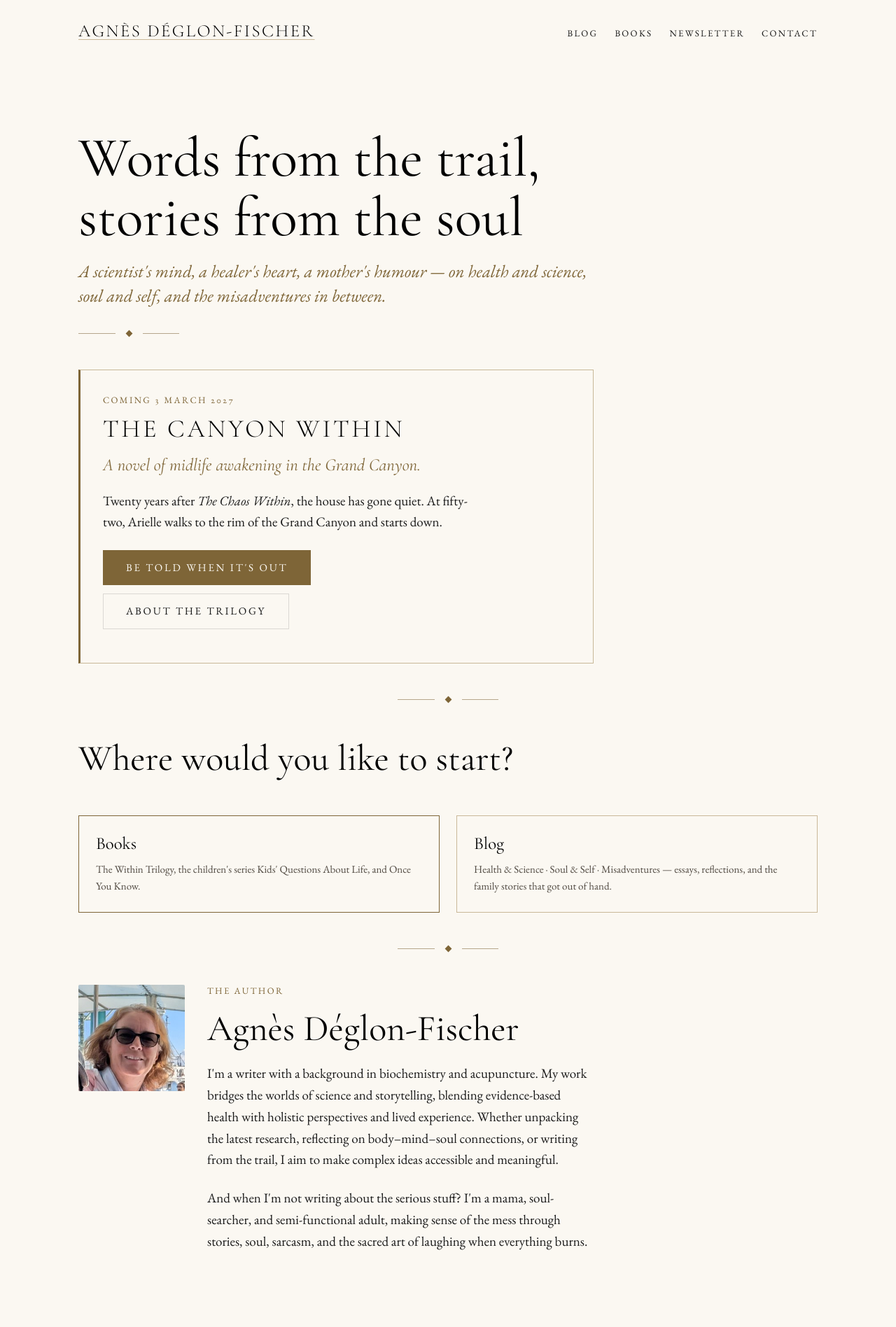
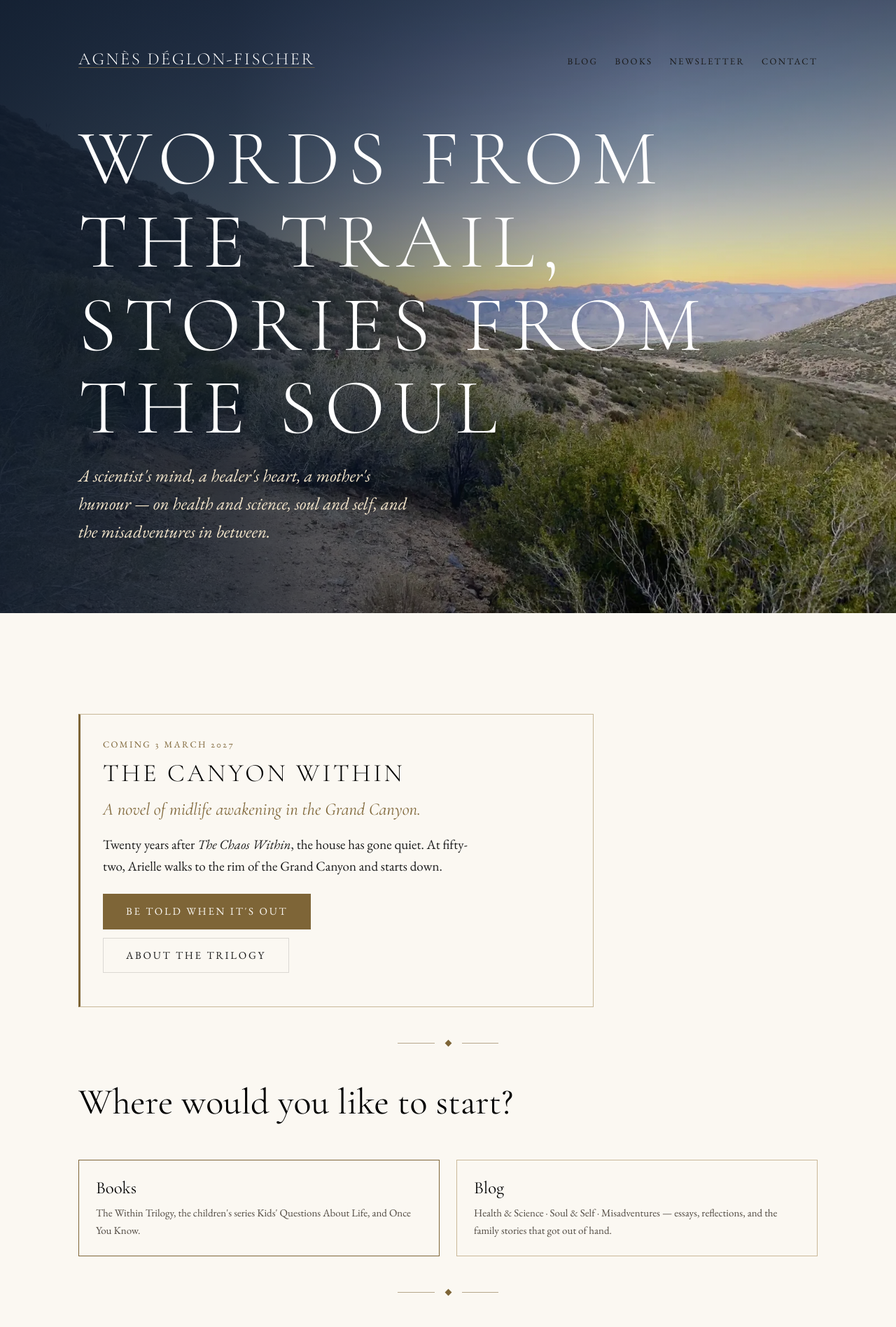
Before and after one commit to adeglon/adeglon.github.io, a Jekyll site: the page built from docs/index.html, in a window 1280 px wide. Shown: the top 1896 px of the page at 70% size. Built offline with Jekyll 4.4.1, drawn with Linux system fonts in a browser that asks for light colours; a script that is not in the unit is left out.

Commit message:
Landing hero: Agnes' dusk trail photograph, with a matching social card

```diff
--- a/docs/_includes/head.html
+++ b/docs/_includes/head.html
@@ -26,7 +26,8 @@
 <meta property="og:description" content="{{ page.description | default: site.description | strip_newlines | strip }}">
 <meta property="og:url" content="{{ page.url | absolute_url }}">
 <meta property="og:site_name" content="{{ site.title }}">
-<meta property="og:image" content="{{ '/assets/ornament/social-card-1200.jpg' | absolute_url }}">
+{%- comment %}Pages may override the card; the ornament is the fallback.{%- endcomment %}
+<meta property="og:image" content="{{ page.og_image | default: '/assets/ornament/social-card-1200.jpg' | absolute_url }}">
 <meta property="og:image:width" content="1200">
 <meta property="og:image:height" content="630">
 <meta name="twitter:card" content="summary_large_image">
--- a/docs/assets/css/components.css
+++ b/docs/assets/css/components.css
@@ -149,6 +149,11 @@
 @media (max-width: 48rem) {
   .hero__scrim { background: var(--scrim-copy-narrow); }
 }
+
+/* The trail hero is a 4:3 frame doing duty in a wide band, so the crop is
+   pinned just below centre: sky for the title above, trail and horizon below.
+   Swap the picture at the cover reveal and this line is what needs revisiting. */
+.hero__media--trail { object-position: 50% 52%; }
 .hero__body {
   position: relative; z-index: 2;
   padding-block: var(--sp-9);
--- a/docs/index.html
+++ b/docs/index.html
@@ -1,16 +1,57 @@
 ---
 layout: default
 permalink: /
+og_image: /assets/hero/hero-trail-og-1200.jpg
 ---
-{% include header.html %}
+{%- comment %}
+  The hero. Agnès' own photograph, dusk on the trail above the desert - NOT the
+  canyon, and deliberately so: The Canyon Within's cover is a canyon sunrise,
+  and spending that palette here would flatten the reveal. At the reveal this
+  picture is replaced by the cover and the page turns over in a day.
+
+  hero--sky puts the type at the TOP, where this frame is emptiest.
+{%- endcomment %}
+<header class="hero hero--sky">
+  <picture>
+    <source media="(max-width: 40rem)" type="image/webp"
+            srcset="{{ '/assets/hero/hero-trail-tall-640.webp' | relative_url }} 640w,
+                    {{ '/assets/hero/hero-trail-tall-900.webp' | relative_url }} 900w,
+                    {{ '/assets/hero/hero-trail-tall-1024.webp' | relative_url }} 1024w">
+    <source media="(max-width: 40rem)"
+            srcset="{{ '/assets/hero/hero-trail-tall-640.jpg' | relative_url }} 640w,
+                    {{ '/assets/hero/hero-trail-tall-900.jpg' | relative_url }} 900w,
+                    {{ '/assets/hero/hero-trail-tall-1024.jpg' | relative_url }} 1024w">
+    <source type="image/webp"
+            srcset="{{ '/assets/hero/hero-trail-1200.webp' | relative_url }} 1200w,
+                    {{ '/assets/hero/hero-trail-1600.webp' | relative_url }} 1600w,
+                    {{ '/assets/hero/hero-trail-1920.webp' | relative_url }} 1920w">
+    <img class="hero__media hero__media--trail"
+         src="{{ '/assets/hero/hero-trail-1600.jpg' | relative_url }}"
+         srcset="{{ '/assets/hero/hero-trail-1200.jpg' | relative_url }} 1200w,
+                 {{ '/assets/hero/hero-trail-1600.jpg' | relative_url }} 1600w,
+                 {{ '/assets/hero/hero-trail-1920.jpg' | relative_url }} 1920w"
+         sizes="100vw" width="1920" height="1440"
+         fetchpriority="high" decoding="async"
+         alt="A single-track trail at dusk, running along a hillside above a
+              wide desert valley, the last of the sun gold along the far ridge.">
+  </picture>
+  <div class="hero__scrim"></div>
+  <div class="hero__body">
+    <div class="page">
+      <div class="site-header__inner">
+        <a class="wordmark wordmark--onDark" href="{{ '/' | relative_url }}">{{ site.title }}</a>
+        {% include nav.html %}
+      </div>
+      <div style="margin-top:var(--sp-8)">
+        <h1 class="hero__title">Words from the trail,<br>stories from the soul</h1>
+        <p class="hero__sub">A scientist's mind, a healer's heart, a mother's humour —
+          on health and science, soul and self, and the misadventures in between.</p>
+      </div>
+    </div>
+  </div>
+</header>
 
 <main id="main" class="page section">
-
-  <h1>Words from the trail,<br>stories from the soul</h1>
-  <p class="standfirst">A scientist's mind, a healer's heart, a mother's humour —
-    on health and science, soul and self, and the misadventures in between.</p>
-
-  {% include ornament.html modifier="ornament--short" %}
 
   {%- comment %}
     THE LAUNCH PANEL. Found by data, not hard-coded: the featured book is
```
Also changed, not shown: docs/assets/hero/hero-trail-1200.jpg (added), docs/assets/hero/hero-trail-1200.webp (added), docs/assets/hero/hero-trail-1600.jpg (added), docs/assets/hero/hero-trail-1600.webp (added), docs/assets/hero/hero-trail-1920.jpg (added), docs/assets/hero/hero-trail-1920.webp (added), docs/assets/hero/hero-trail-og-1200.jpg (added), docs/assets/hero/hero-trail-tall-1024.jpg (added), docs/assets/hero/hero-trail-tall-1024.webp (added), docs/assets/hero/hero-trail-tall-640.jpg (added), docs/assets/hero/hero-trail-tall-640.webp (added), docs/assets/hero/hero-trail-tall-900.jpg (added), docs/assets/hero/hero-trail-tall-900.webp (added).
